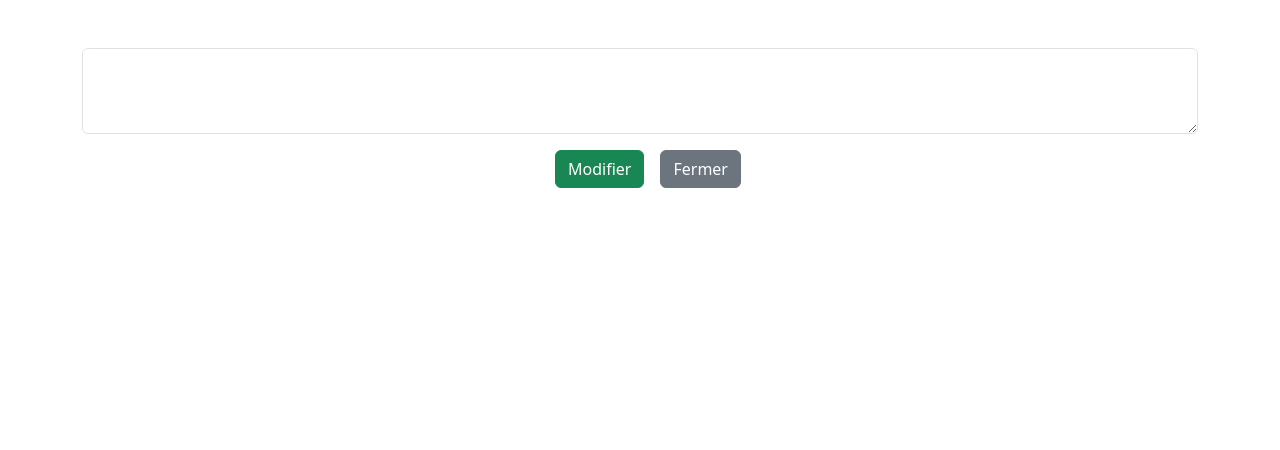
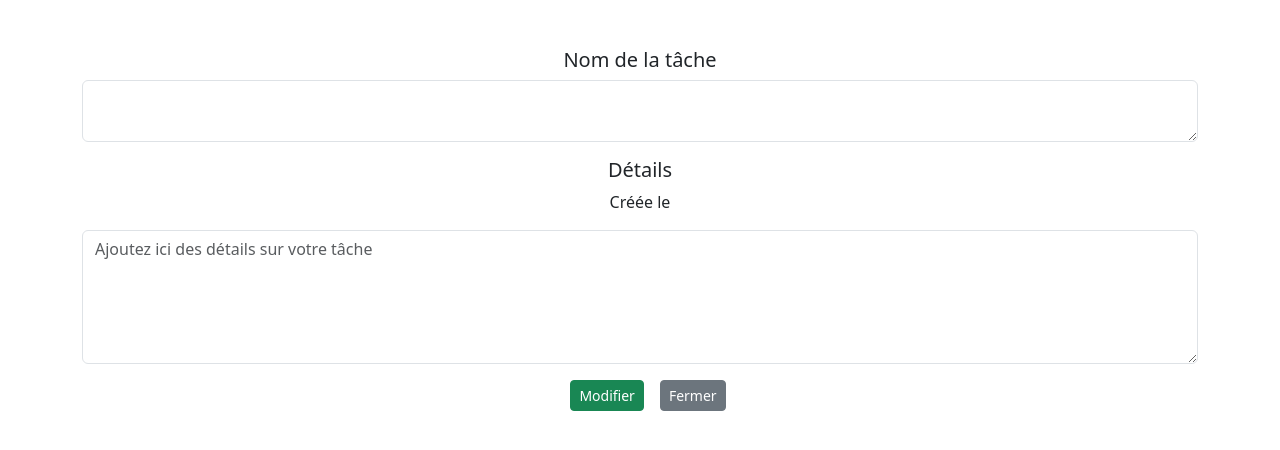
Before and after one commit to IdrissaSy7/ToDo, a React (Create React App) app: page /edit/1 in a window 1280 px wide. Shown: the top 450 px of the page. Built offline with nearby package versions, Linux system fonts and the light colour scheme.

Commit message:
modification

```diff
--- a/src/components/Edit.js
+++ b/src/components/Edit.js
@@ -5,9 +5,11 @@ import { useNavigate, useParams } from "react-router-dom";
 
 const Edit = () => {
   const [task, setTask] = useState("");
-  const [taskCompleted, setTaskCompleted] = useState(false);
   const { id } = useParams(); // Extrait l'id de l'url
   const navigate = useNavigate();
+  // Ajout 21/07/24
+  const [details, setDetails] = useState("");
+  const [date, setDate] = useState("");
 
   // Charge les données de la tâche a éditer
   useEffect(() => {
@@ -16,7 +18,8 @@ const Edit = () => {
 
     if (taskToEdit) {
       setTask(taskToEdit.name);
-      setTaskCompleted(taskToEdit.completed);
+      setDetails(taskToEdit.details);
+      setDate(taskToEdit.date);
     }
   }, [id]);
 
@@ -26,7 +29,11 @@ const Edit = () => {
     const savedTasks = JSON.parse(localStorage.getItem("tasks")) || [];
     const updatedTasks = savedTasks.map((taskItem) =>
       taskItem.id === id
-        ? { ...taskItem, name: task, completed: taskCompleted }
+        ? {
+            ...taskItem,
+            name: task,
+            details: details,
+          }
         : taskItem
     );
 
@@ -39,21 +46,35 @@ const Edit = () => {
       <Row>
         <Form onSubmit={handleSubmit}>
           <Stack className="mt-5">
+            <h5 className="text-center">Nom de la tâche</h5>
             <Form.Control
               className="me-auto"
               as="textarea"
-              rows={3}
+              rows={2}
               value={task}
               required
               onChange={(e) => setTask(e.target.value)}
             />
           </Stack>
 
+          <Stack className="mt-3">
+            <h5 className="text-center">Détails</h5>
+            <p className="text-center">Créée le {date} </p>
+            <Form.Control
+              className="me-auto"
+              as="textarea"
+              rows={5}
+              value={details}
+              placeholder="Ajoutez ici des détails sur votre tâche"
+              onChange={(e) => setDetails(e.target.value)}
+            />
+          </Stack>
+
           <div className="text-center ">
-            <Button variant="success" type="submit" className="m-3">
+            <Button variant="success" type="submit" className="m-3" size="sm">
               Modifier
             </Button>
-            <Button variant="secondary" onClick={() => navigate("/")}>
+            <Button variant="secondary" size="sm" onClick={() => navigate("/")}>
               Fermer
             </Button>
           </div>
--- a/src/components/Home.js
+++ b/src/components/Home.js
@@ -7,6 +7,15 @@ import { v4 as uuid } from "uuid";
 const Home = () => {
   const [task, setTask] = useState("");
   const [tasks, setTasks] = useState([]);
+  // Ajout 21/07/24 - détails et date
+  const [details, setDetails] = useState("");
+  const today = new Date();
+  const date = today.getDate();
+  const month =
+    today.getMonth() < 10 ? "0" + (today.getMonth() + 1) : today.getMonth() + 1;
+  const year = today.getFullYear();
+  const currentDate = date + "/" + month + "/" + year;
+  const [dateAdd, setdateAdd] = useState(currentDate);
 
   // Chargement initial des tâches du localStorage
   useEffect(() => {
@@ -26,6 +35,9 @@ const Home = () => {
       id: uuid().slice(0, 8),
       name: task,
       completed: false,
+      // Ajout 21/07/24
+      details: details,
+      date: dateAdd,
     };
     const newTasks = [...tasks, newTask];
     setTasks(newTasks);
@@ -62,7 +74,7 @@ const Home = () => {
               onChange={(e) => setTask(e.target.value)}
             />
             <Button className="btnSuccess" variant="success" type="submit">
-              <i class="fa-solid fa-plus"></i>
+              <i className="fa-solid fa-plus"></i>
             </Button>
           </Stack>
         </Form>
@@ -97,7 +109,7 @@ const Home = () => {
                 size="sm"
                 onClick={() => handleDelete(item.id)}
               >
-                <i class="fa-solid fa-trash-can"></i>
+                <i className="fa-solid fa-trash-can"></i>
               </Button>
             </Stack>
           ))
--- a/src/style.scss
+++ b/src/style.scss
@@ -8,10 +8,6 @@
     width: 90%;
     height: 1px;
     background: #198754b9;
-  }
-
-  .text-decoration-line-through {
-    color: #198754b9;
   }
 
   .task-name a {
```
Also changed, not shown: 11 other files (tests, documents, lock files or other folders).
